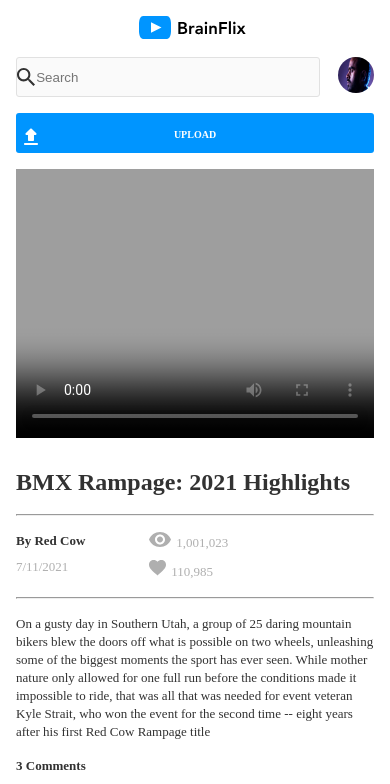
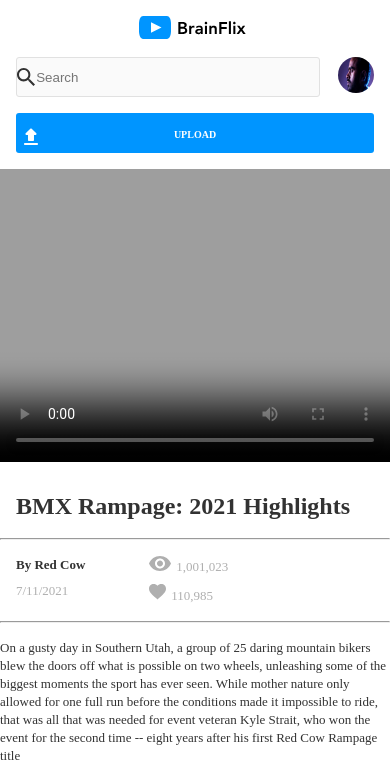
Before and after one commit to abdullah-25/muhammad-abdullah-brainflix, a React (Create React App) app: page / in a window 390 px wide. Shown: the top 784 px of the page. Built offline with nearby package versions, Linux system fonts and the light colour scheme.

Commit message:
add styling for desktop and tablet for video element

```diff
--- a/src/components/VideoDisplay/VideoDisplay.scss
+++ b/src/components/VideoDisplay/VideoDisplay.scss
@@ -6,22 +6,36 @@
 }
 
 .display {
-  padding-left: 1rem;
-  padding-right: 1rem;
   &__video {
-    padding-top: 1rem;
+    margin-top: 1rem;
     width: 100%;
     background-size: cover;
+    background-color: $secondary-color-BrainFlix-DarkBlack;
+
+    @include tablet {
+      padding-left: 1.5rem;
+      padding-right: 1.5rem;
+    }
+    @include desktop {
+      padding-left: 6.5rem;
+      padding-right: 6.5rem;
+    }
   }
 
   &__title {
+    padding-left: 1rem;
+    padding-right: 1rem;
     @include mobile-page-header-font($primary-color-BrainFlix-Black);
     padding-top: 1.5rem;
     padding-bottom: 1rem;
   }
   &__first-hr {
+    padding-left: 1rem;
+    padding-right: 1rem;
   }
   &__details {
+    padding-left: 1rem;
+    padding-right: 1rem;
     display: flex;
     //justify-content: space-between;
     padding-bottom: 1rem;
```
